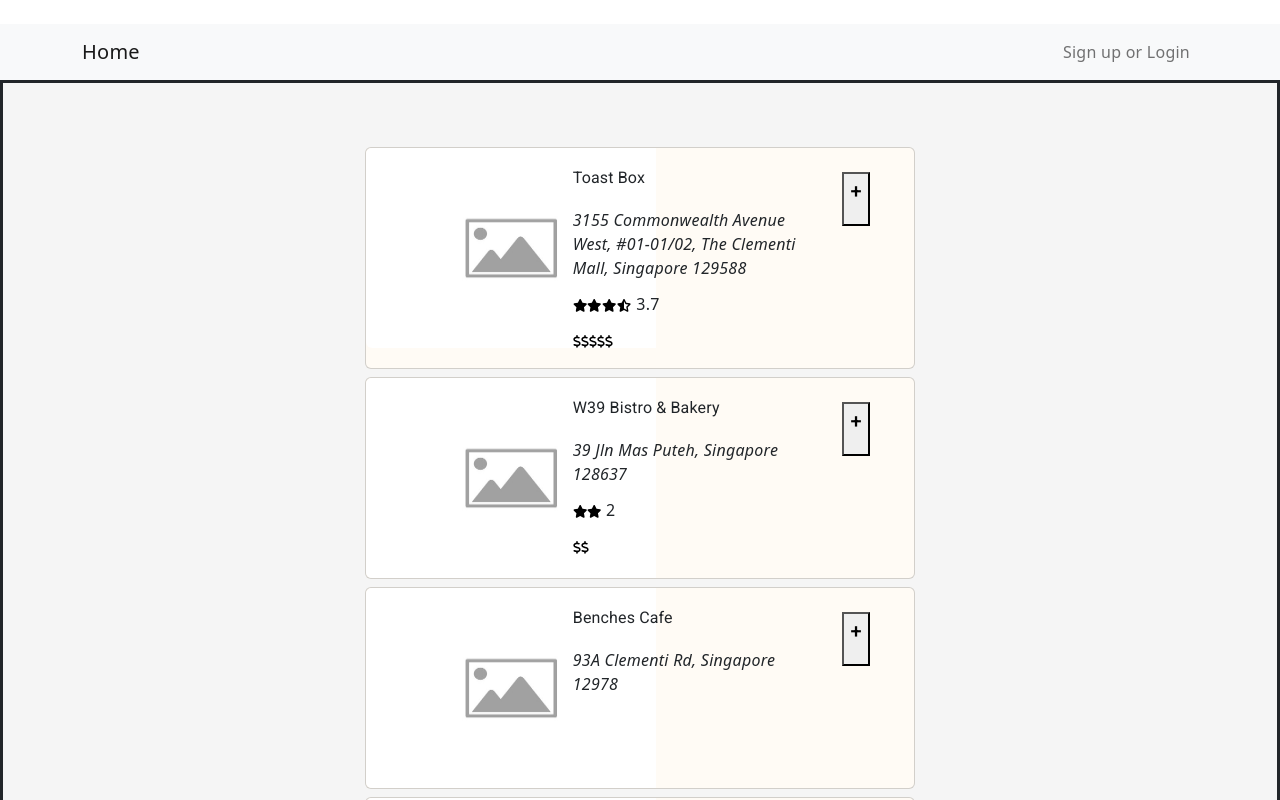
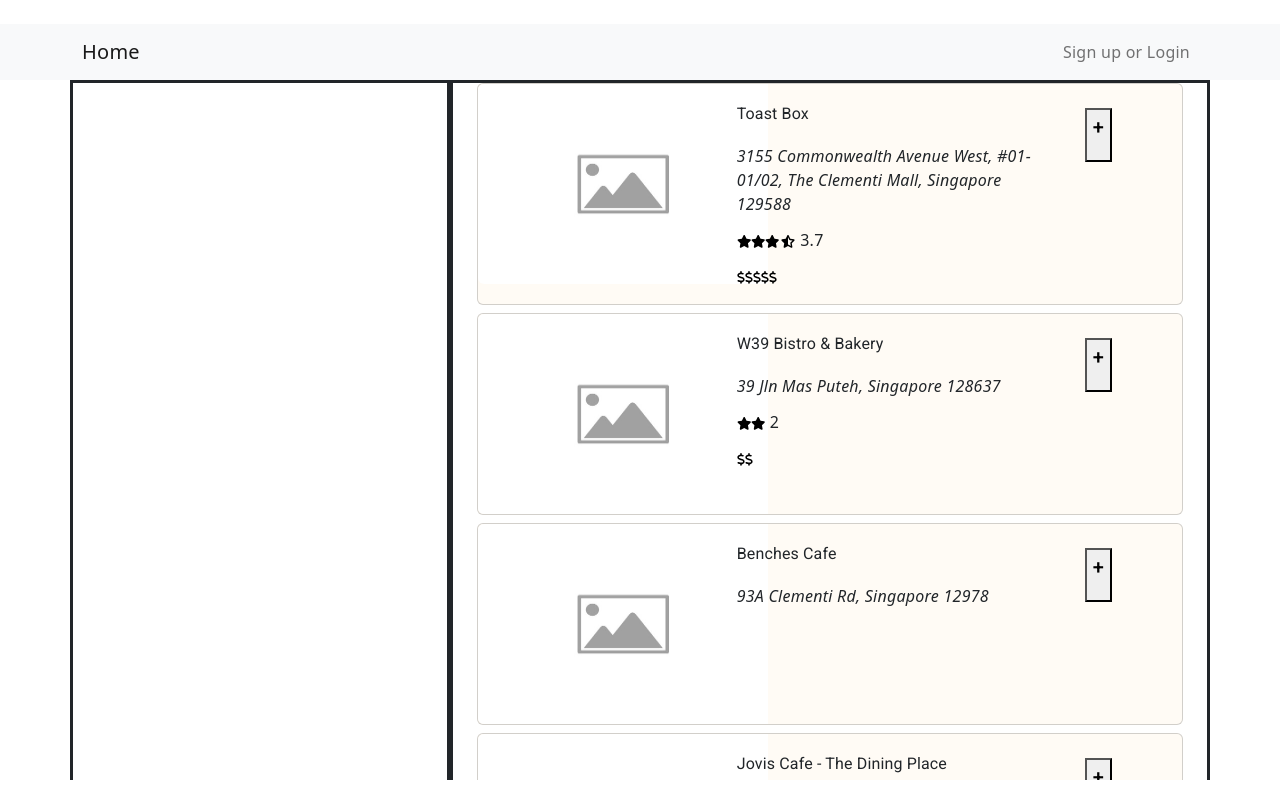
Before and after one commit to lzydavid/MiniProject, an Angular app in the folder client/: page / in a window 1280 px wide. Shown: the top 800 px of the page. Built offline with nearby package versions, Linux system fonts and the light colour scheme.

Commit message:
2006_added viewport

```diff
--- a/client/src/app/app.component.css
+++ b/client/src/app/app.component.css
@@ -21,9 +21,6 @@
     gap: 15px;
 }
 
-/* .main-body{
-    height: auto;
-} */
 
 main{
     margin-top: 80px;
--- a/client/src/app/components/search-result.component.css
+++ b/client/src/app/components/search-result.component.css
@@ -10,7 +10,7 @@
 }
 
 .container{
-  width: 45%;
+  width: 100%
 }
 
 .img{
--- a/client/src/app/components/search-result.component.html
+++ b/client/src/app/components/search-result.component.html
@@ -1,8 +1,12 @@
+<body>
+  <cdk-virtual-scroll-viewport  style="height: 700px;" itemSize="90">
+    <div class="container">
+      <div class="row">
+        <div class="col-4" style="border-style: solid;">
 
-<body>
-  <div class="mycontainer">
+        </div>
+        <div class="col-8" style="border-style: solid;">
           <div class="container d-flex flex-column">
-    <!-- <div class="cardbody"> -->
             <div class="card mb-2 card-hover-effect" *ngFor="let r of restaurants">
               <div class="row">
                 <div class="col-md-4">
@@ -66,6 +70,9 @@
             </div>
           </div>
         </div>
+      </div>
+    </div>
+  </cdk-virtual-scroll-viewport>
 </body>
 
 <ng-template #pleaseCreate>
--- a/client/src/app/components/search-result.component.ts
+++ b/client/src/app/components/search-result.component.ts
@@ -7,6 +7,7 @@
 import { MatDialog, MatDialogConfig } from '@angular/material/dialog';
 import { CreateColDialogComponent } from './dialog/create-col-dialog.component';
 import { AuthService } from '../service/auth.service';
+import {  } from '@angular/cdk/scrolling'
 
 
 @Component({
```
Lines whose indentation alone changed are shown as unchanged.
